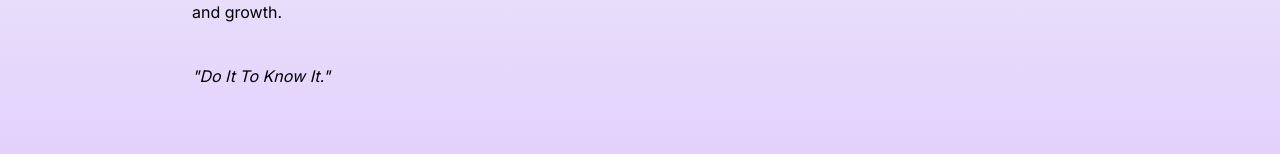
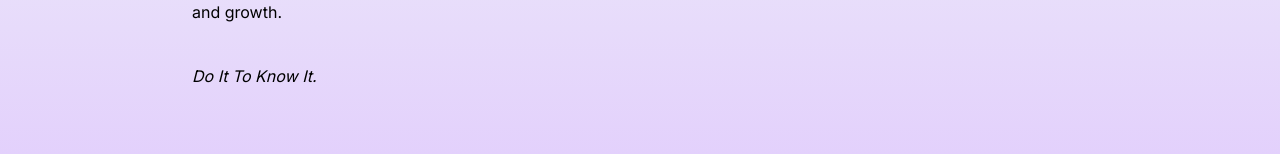
Before and after one commit to jiwanhumagain/My-Portfolio, a Next.js app: page /about in a window 1280 px wide. Shown: the part 292-446 px from the top of the page. Built offline with nearby package versions, Linux system fonts and the light colour scheme.

Commit message:
error resolved

```diff
--- a/src/app/about/page.jsx
+++ b/src/app/about/page.jsx
@@ -56,7 +56,7 @@ const AboutPage = () => {
                     impact society. Eager to embark on a journey of continuous learning
                     and growth.
                 </p>
-                <i>"Do It To Know It."</i>
+                <i>Do It To Know It.</i>
 
 
             </div>
@@ -89,7 +89,7 @@ const AboutPage = () => {
 
                 <div className="flex flex-row gap-10 flex-wrap py-10">
                     {items.map((item) => (
-                        <motion.div variants={fadeInAnimationVariants} initial="initial" whileInView="animate" custom={item.index} viewport={{once:true}}>
+                        <motion.div key={item} variants={fadeInAnimationVariants} initial="initial" whileInView="animate" custom={item.index} viewport={{once:true}}>
                             <DynamicElement key={item.imageUrl} imageUrl={item.imageUrl} heading={item.heading} />
                         </motion.div>
                     ))}
```
